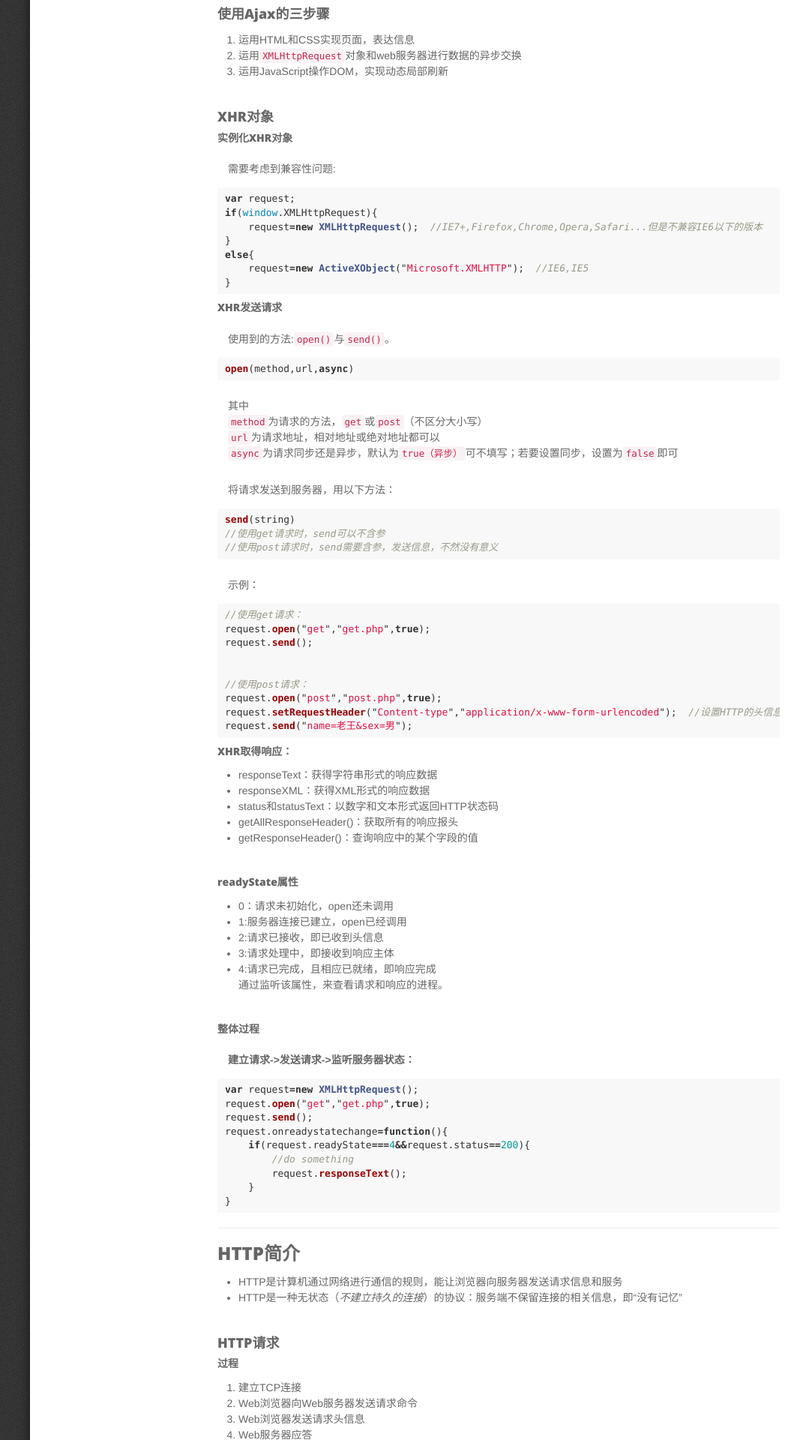
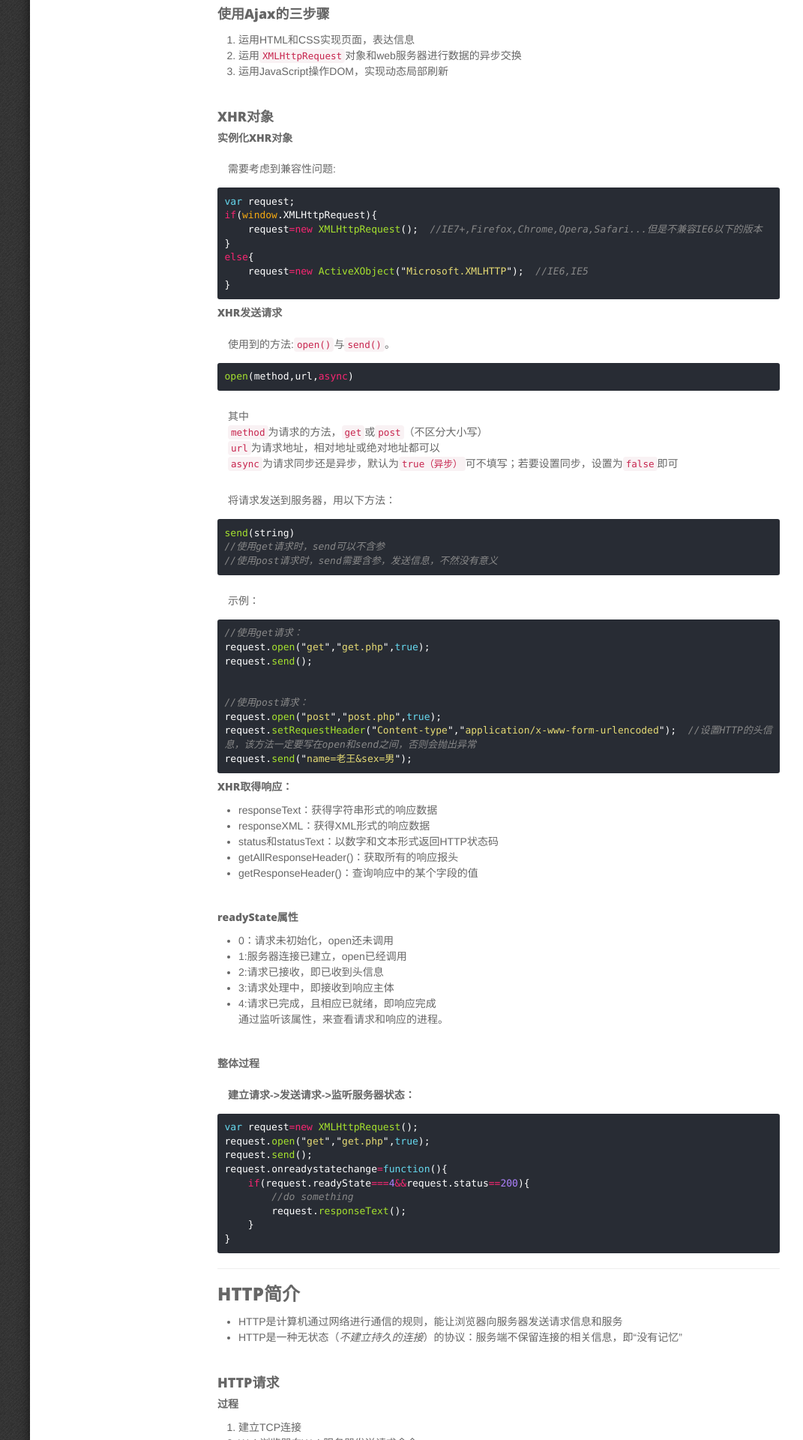
Before and after one commit to winjeysong/winjeysong.github.io, a Jekyll site: the page built from _posts/2016-11-02-brief-on-ajax.md, in a window 1280 px wide. Shown: the part 1214-3134 px from the top of the page at 75% size, without its empty margins (140-1211 px from the left). Built offline with Jekyll 4.4.1, drawn with Linux system fonts in a browser that asks for light colours; nearby versions of some CDN libraries; some web fonts are replaced; comment, search, counter and statistics services are not loaded; some of the changed text lies outside the part shown.

Commit message:
Some changes
1. Change the syntax highlight style

```diff
--- a/_includes/head.html
+++ b/_includes/head.html
@@ -18,8 +18,8 @@
   <!-- Custom CSS -->
   <link rel="stylesheet" href="{{ " /css/clean-blog.css " | prepend: site.baseurl }}">
 
-  <!-- Pygments Github CSS -->
-  <link rel="stylesheet" href="{{ " /css/syntax.css " | prepend: site.baseurl }}">
+  <!-- Rouge monokai CSS -->
+  <link rel="stylesheet" href="{{ " /css/rouge.css " | prepend: site.baseurl }}">
 
   <!--responsive-navigation CSS-->
   <!--<link rel="stylesheet" href="{{" /css/responsive-nav.css " | prepend: site.baseurl }}">-->
--- a/css/clean-blog.css
+++ b/css/clean-blog.css
@@ -636,7 +636,7 @@
 
 article blockquote p{
   margin-left: 0;
-  text-indent: 1em;
+  padding:3px 1em 3px 1em;
   border-left:5px solid #ddd;
   background-color: #f4f4f4;
 }
```
Also changed, not shown: css/bootstrap.min.css.
